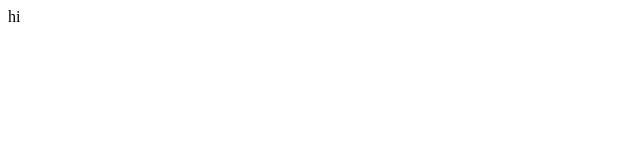
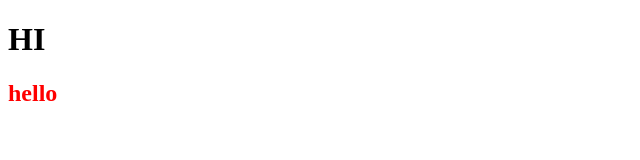
Before and after one commit to usha122020/project1, a plain HTML site: page index.html in a window 1280 px wide. Shown: the whole page, without its empty margins (0-640 px from the left). Drawn offline with Linux system fonts and the light colour scheme.

Commit message:
Update index.html

```diff
--- a/index.html
+++ b/index.html
@@ -1,6 +1,9 @@
 <!DOCTYPE html>
 <head>
   <title>US Infotech</title>
+  <link rel="stylesheet" type="text/css" href="style.css"
  </head>
-<body>hi</body>
+<body>
+<h1 style="text-transform:uppercase">hi</body>
+<h2>hello<h2>
 </html>
```
